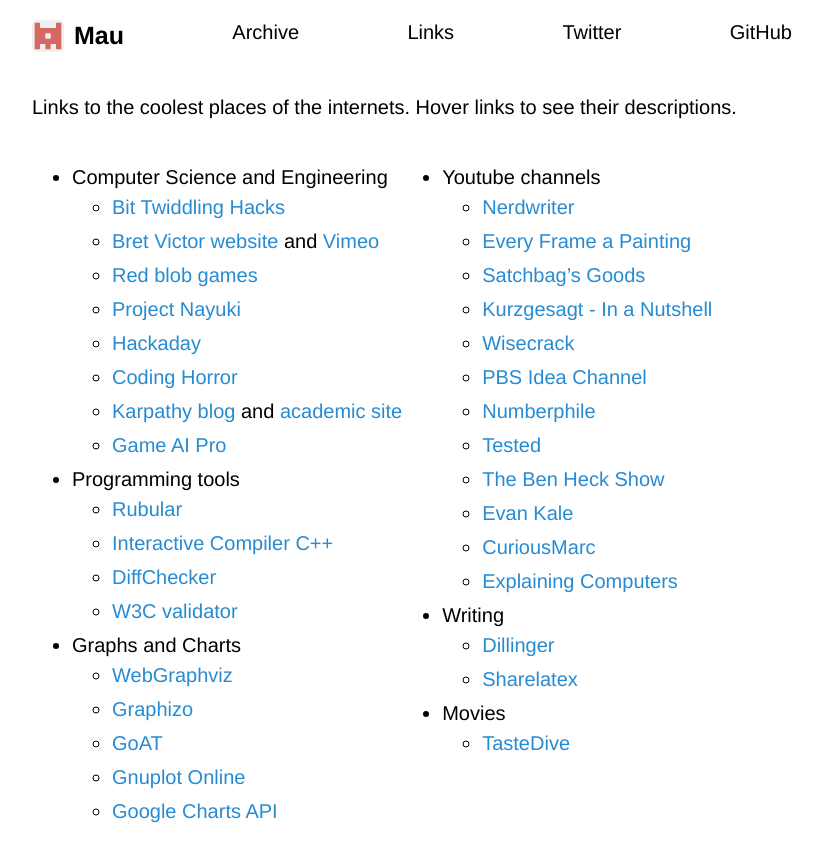
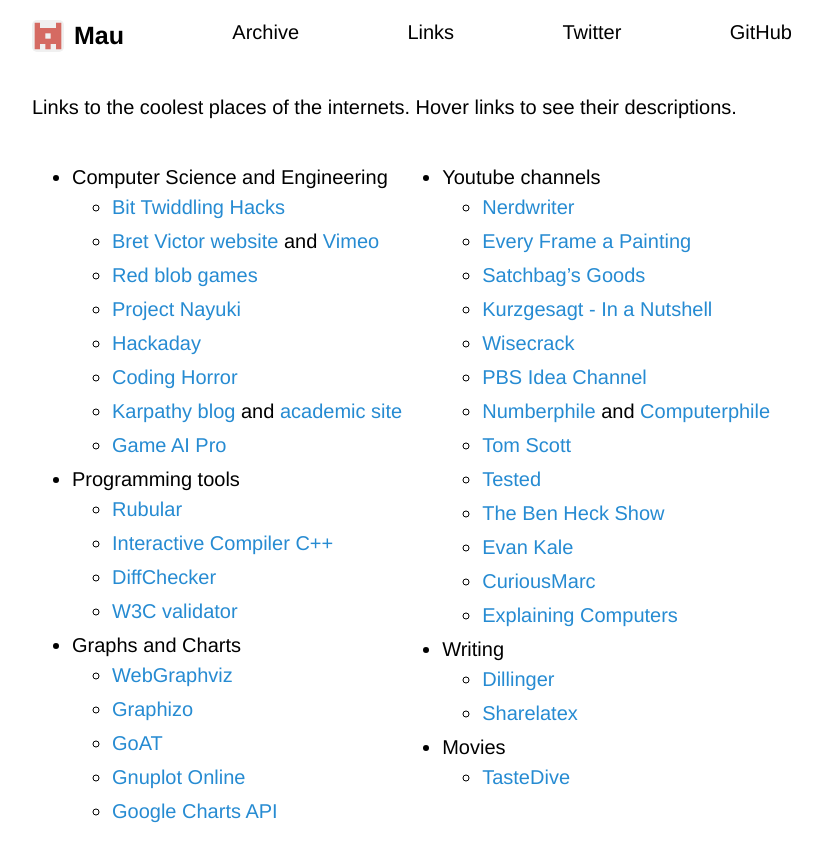
Before and after one commit to Maumagnaguagno/maumagnaguagno.github.io, a Jekyll site: the page built from links.md, in a window 1280 px wide. Shown: the top 862 px of the page, without its empty margins (228-1050 px from the left). Built offline with Jekyll 4.4.1, drawn with Linux system fonts in a browser that asks for light colours; our own code applies the rules of GitHub Pages for plain Markdown files.

Commit message:
Add Computerphile and Tom Scott Youtube channels to Links

```diff
--- a/links.md
+++ b/links.md
@@ -37,7 +37,8 @@ Hover links to see their descriptions.
   - [Kurzgesagt - In a Nutshell](https://www.youtube.com/user/Kurzgesagt/ "Philosophy with nice graphics")
   - [Wisecrack](https://www.youtube.com/user/thugnotes "Funny and smart philosophy")
   - [PBS Idea Channel](https://www.youtube.com/user/pbsideachannel "Here is an idea...")
-  - [Numberphile](https://www.youtube.com/user/numberphile "Maths!")
+  - [Numberphile](https://www.youtube.com/user/numberphile "Maths") and [Computerphile](https://www.youtube.com/user/Computerphile/videos "Bits")
+  - [Tom Scott](https://www.youtube.com/user/enyay "Curious")
   - [Tested](https://www.youtube.com/user/testedcom "Design and build stuff")
   - [The Ben Heck Show](https://www.youtube.com/user/thebenheckshow "Design, build and fix electronics")
   - [Evan Kale](https://www.youtube.com/user/EvanKale91 "Circuit bending")
```
